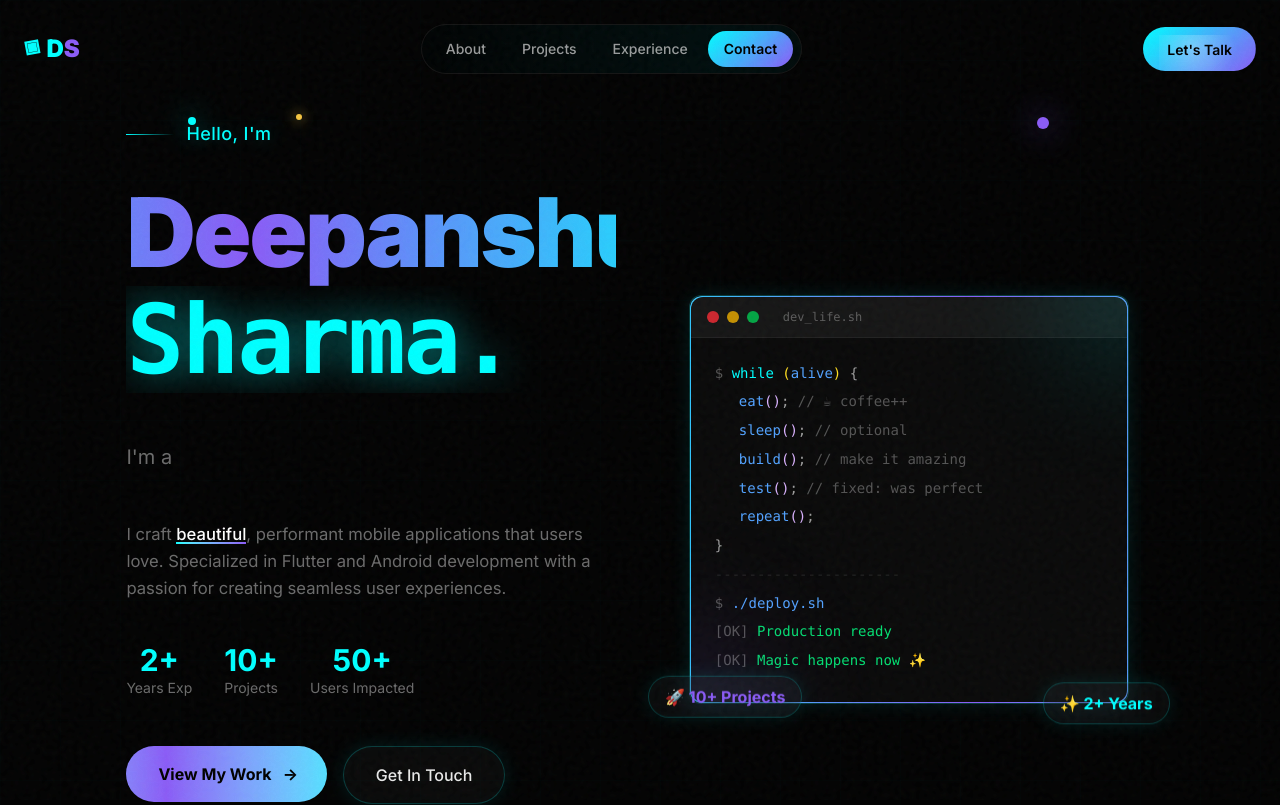
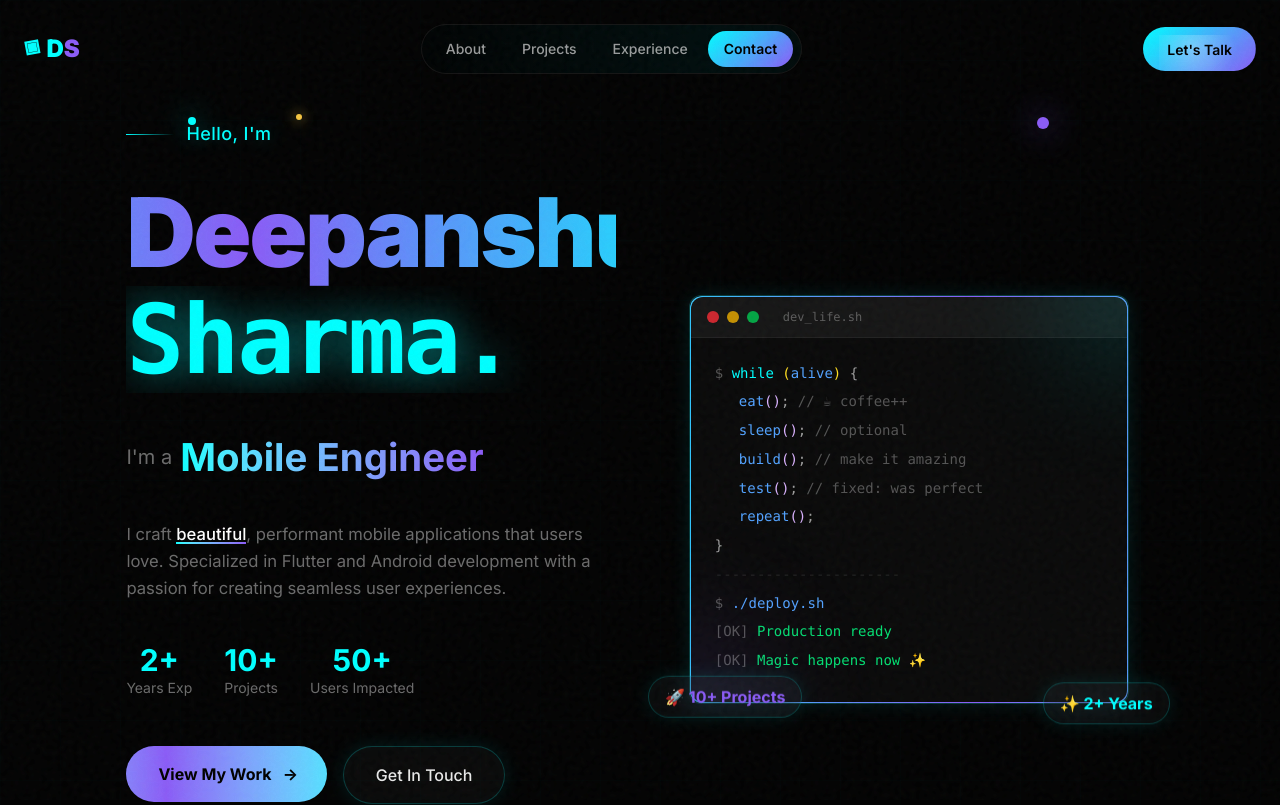
Before and after one commit to Deepanshu-Sharma-18/portfolio, a Next.js app: page / in a window 1280 px wide. Shown: the top 805 px of the page. Built offline with nearby package versions, Linux system fonts and the light colour scheme.

Commit message:
fix: hero section text animation

```diff
--- a/src/components/Hero.tsx
+++ b/src/components/Hero.tsx
@@ -179,13 +179,19 @@ export default function Hero() {
                         </h1>
 
                         {/* Animated role with morphing text */}
-                        <div className="h-14 md:h-16 overflow-hidden relative flex items-center">
-                            <span className="text-[var(--muted)] text-xl mr-2">I&apos;m a</span>
-                            <MorphingText
-                                words={roles}
-                                className="text-[clamp(1.25rem,3vw,2rem)] font-bold bg-gradient-to-r from-[var(--accent)] to-[var(--accent-secondary)] bg-clip-text text-transparent"
-                                interval={3000}
-                            />
+                        <div className="min-h-[4rem] relative flex items-center flex-wrap">
+                            <span className="text-[var(--muted)] text-xl mr-2 whitespace-nowrap">I&apos;m a</span>
+                            {mounted ? (
+                                <MorphingText
+                                    words={roles}
+                                    className="text-[clamp(1.25rem,3vw,2.5rem)] font-bold bg-gradient-to-r from-[var(--accent)] to-[var(--accent-secondary)] bg-clip-text text-transparent leading-none py-1"
+                                    interval={3000}
+                                />
+                            ) : (
+                                <span className="text-[clamp(1.25rem,3vw,2.5rem)] font-bold text-[var(--accent)]">
+                                    Flutter Developer
+                                </span>
+                            )}
                         </div>
 
                         {/* Description with highlight */}
--- a/src/components/ui/AnimatedText.tsx
+++ b/src/components/ui/AnimatedText.tsx
@@ -26,9 +26,10 @@ export function MorphingText({ words, className = "", interval = 3000 }: Morphin
     }, [words.length, interval]);
 
     return (
-        <span className={`relative inline-block ${className}`}>
+        <span className="relative inline-block">
             <motion.span
                 key={currentIndex}
+                className={className}
                 initial={{ opacity: 0, y: 20, filter: "blur(10px)" }}
                 animate={{
                     opacity: isAnimating ? 0 : 1,
```
